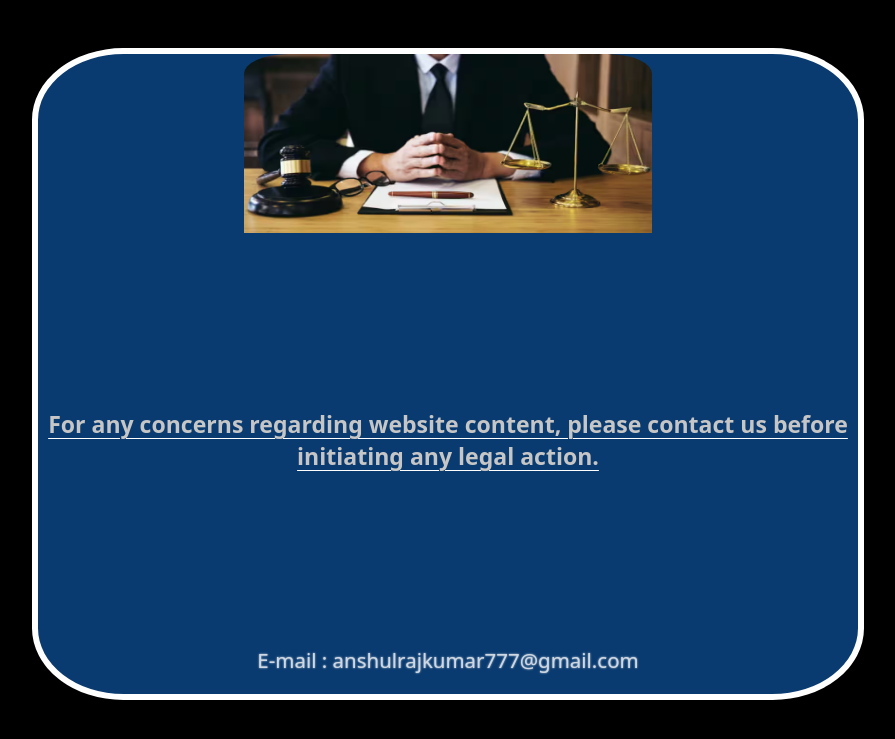
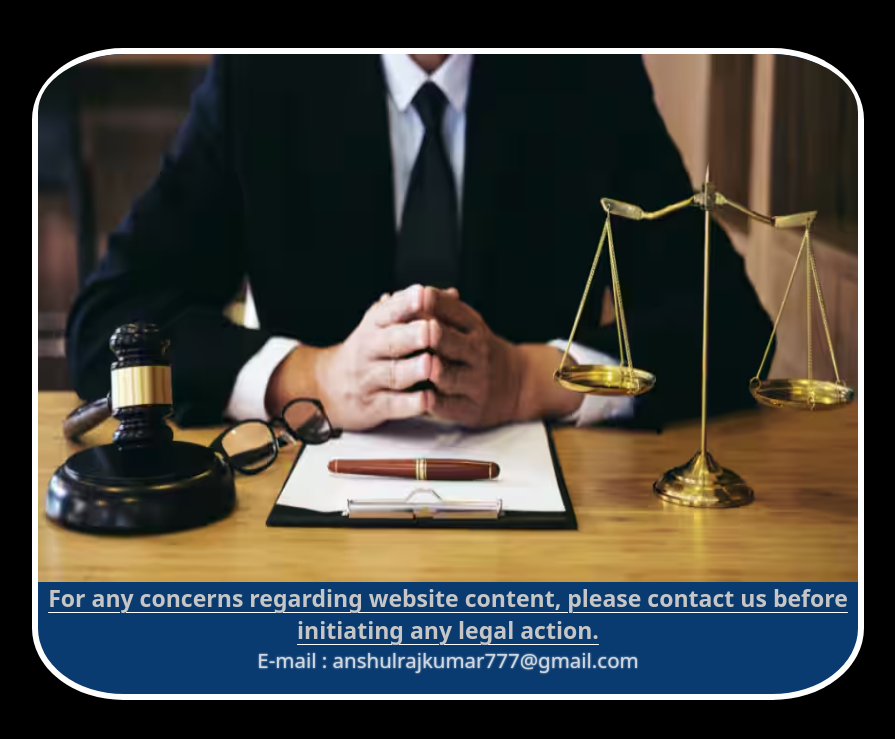
Before and after one commit to Vutsuk/playground, a plain HTML site: page contact.html in a window 1280 px wide. Shown: the part 99-838 px from the top of the page, without its empty margins (192-1087 px from the left). Drawn offline with Linux system fonts and the light colour scheme; grey boxes are pictures that could not be loaded.

Commit message:
contact update

```diff
--- a/contact.html
+++ b/contact.html
@@ -12,7 +12,7 @@
     </div>
     <section class="flexcenterC">
         <div><h1 class="textcenter fontbigsize textshade fontroman">Contact Info</h1></div>
-        <div class="frame1 flexcenterR"><img class="imgfit"src="/assests/images/c1.avif"><h2 class="fontroman textcenter textsize Mtext">For any concerns regarding website content, please contact us before initiating any legal action.</h2><p class="textcenter fontmidsize fontroman textlight textsize">E-mail : anshulrajkumar777@gmail.com</p></div>
+        <div class="frame1 flexcenterR"><img class="imgfit1"src="/assests/images/c1.avif"><h2 class="fontroman textcenter textsize Mtext">For any concerns regarding website content, please contact us before initiating any legal action.</h2><p class="textcenter fontmidsize fontroman textlight textsize">E-mail : anshulrajkumar777@gmail.com</p></div>
     </section>
     <script src="/scriptforus.js"></script>
 </body>
```
